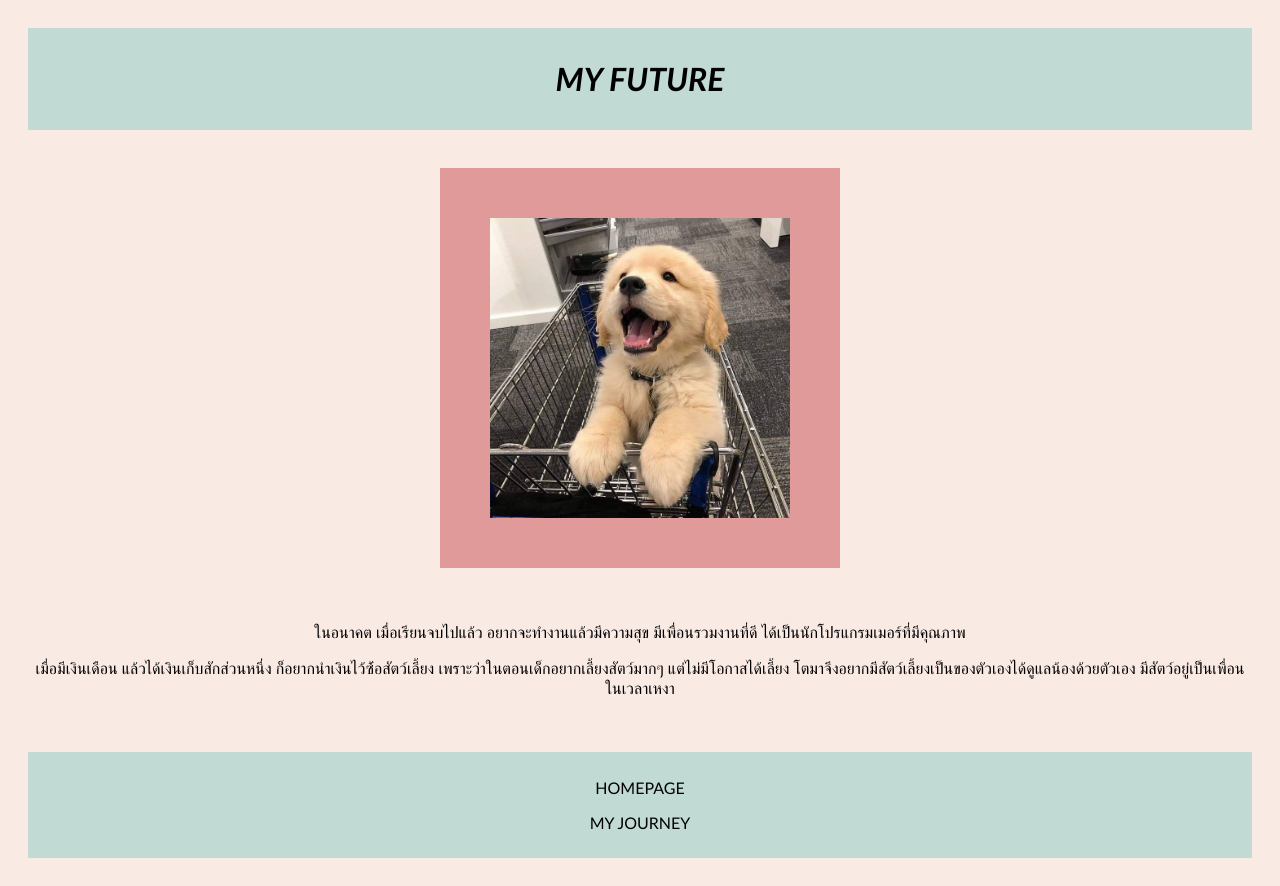
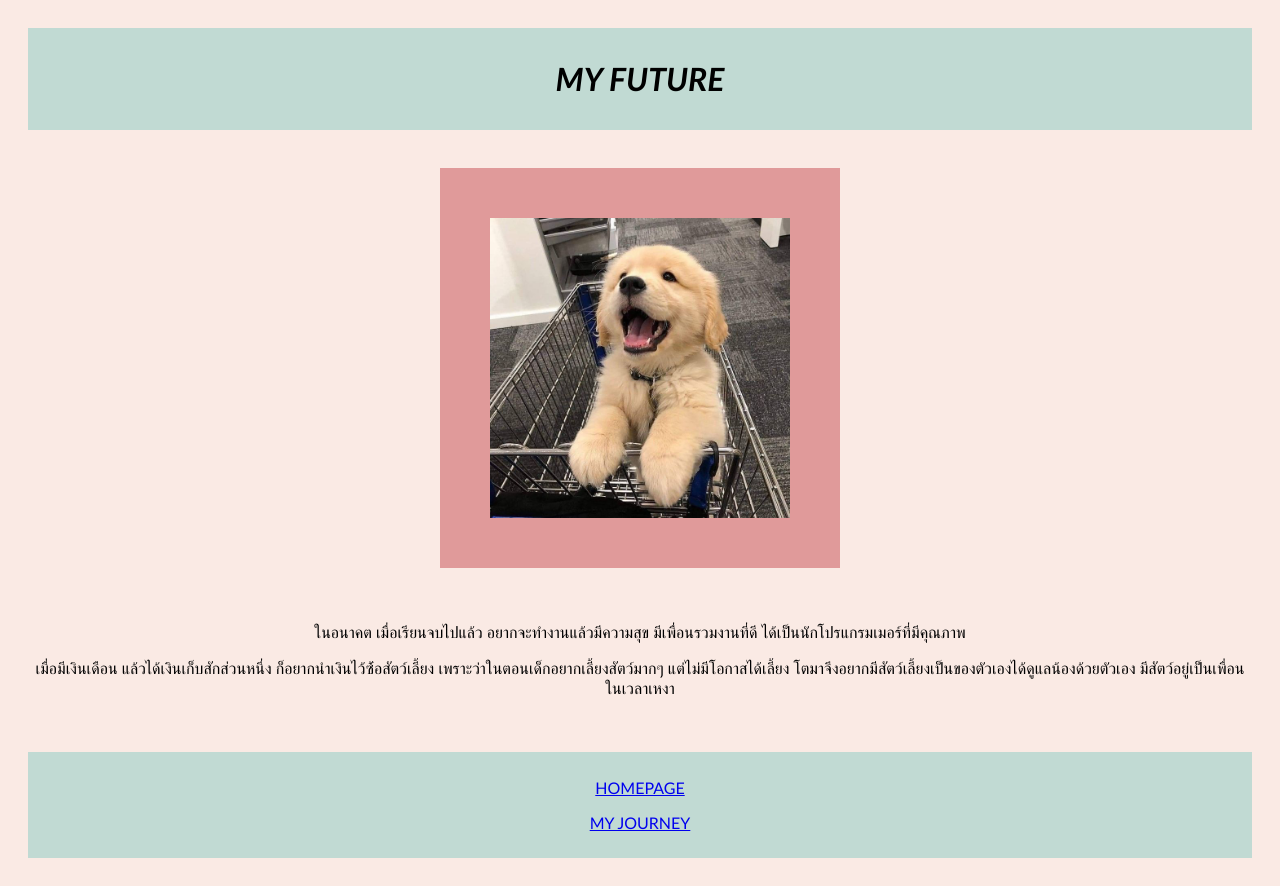
Before and after one commit to ach1raya/6709650714_MyCSTUStory, a plain HTML site: page myfuture.html in a window 1280 px wide. Drawn offline with Linux system fonts and the light colour scheme.

Commit message:
add link homepage and homepage

```diff
--- a/myfuture.html
+++ b/myfuture.html
@@ -30,8 +30,8 @@
 </body>
 
 <footer>
-    <p>HOMEPAGE</p>
-    <p>MY JOURNEY</p>
+    <p><a href="file:///C:/Users/User/6709650714_MyCSTUStory/index.html">HOMEPAGE</a></p>
+    <p><a href="file:///C:/Users/User/6709650714_MyCSTUStory/myjourney.html">MY JOURNEY</a></p>
 </footer>
 
 </center>
```
